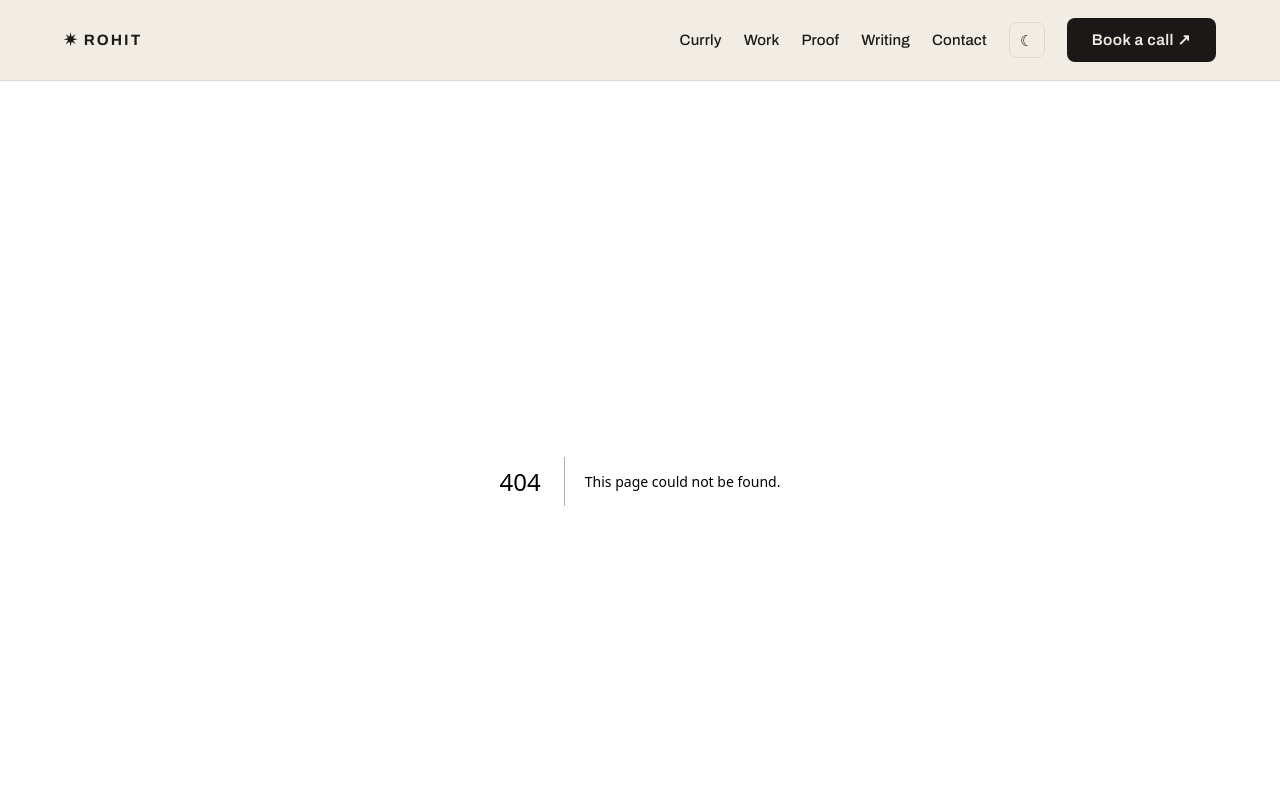
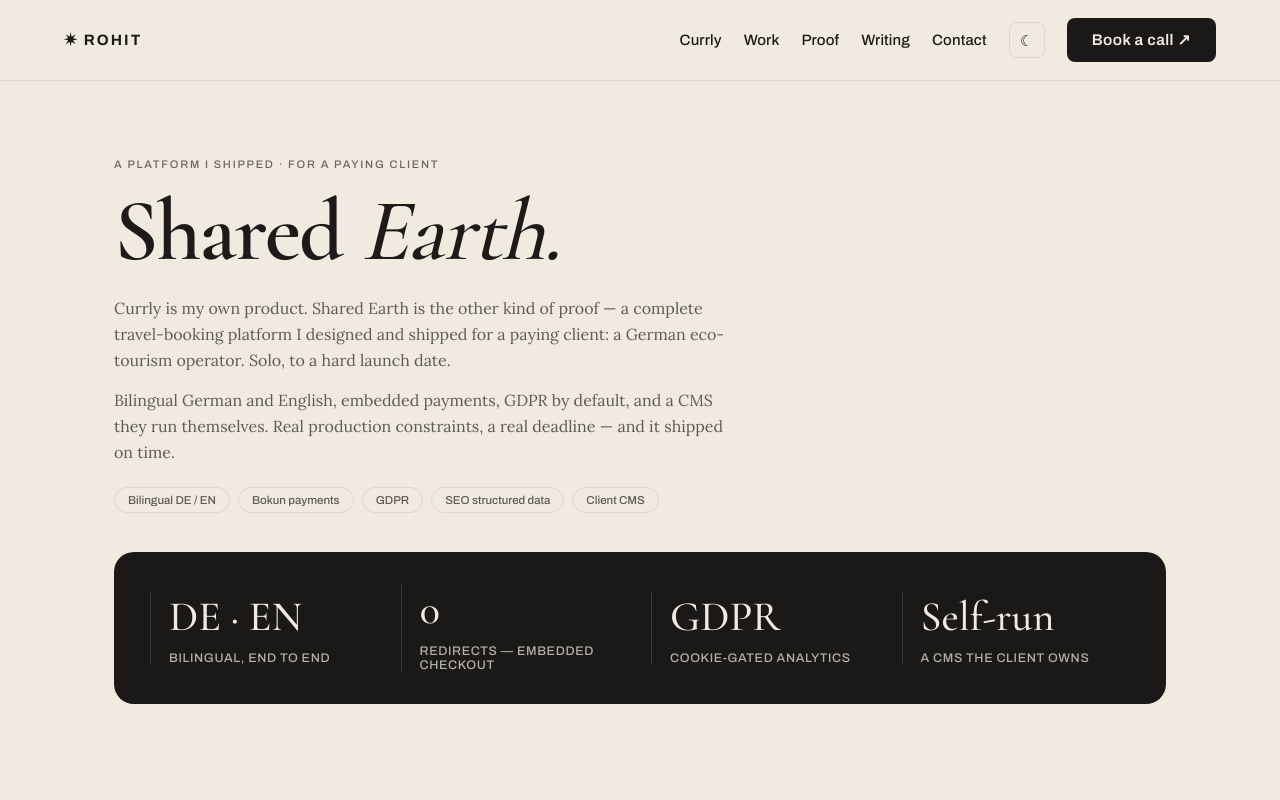
Before and after one commit to rohit1703/rohit-executive-portfolio, a Next.js app: page /shared-earth in a window 1280 px wide. Before the commit this address had no page. Shown: the top 800 px of the page. Built offline with nearby package versions, Linux system fonts and the light colour scheme.

Commit message:
feat: add Shared Earth — second shipped build (client booking platform)
- new /shared-earth page (bilingual DE/EN, embedded Bokun, GDPR, per-tour SEO, client CMS)
- Home: companion card under Currly ('the build muscle isn't a one-off')
- cross-link from /currly

```diff
--- a/app/currly/page.tsx
+++ b/app/currly/page.tsx
@@ -98,6 +98,9 @@
             <a className="pill pill-primary" href={CURRLY} target="_blank" rel="noopener noreferrer" style={{ alignSelf: 'flex-start' }}>Visit Currly ↗</a>
           </div>
         </div>
+        <p style={{ fontFamily: 'var(--body)', fontSize: 14, margin: '26px 0 0' }}>
+          <a href="/shared-earth">Also shipped: Shared Earth — a bilingual booking platform I built for a client →</a>
+        </p>
       </section>
     </div>
   );
--- /dev/null
+++ b/app/shared-earth/page.tsx
@@ -0,0 +1,79 @@
+import type { Metadata } from 'next';
+import Link from 'next/link';
+
+export const metadata: Metadata = {
+  title: 'Shared Earth — Rohit Mallavarapu',
+  description:
+    'A bilingual (DE/EN) travel-booking platform for a German eco-tourism operator — designed and shipped solo to a fixed launch date, with embedded Bokun payments, GDPR-compliant analytics, per-tour SEO structured data, and a client-run CMS.',
+};
+
+const TECH = ['Bilingual DE / EN', 'Bokun payments', 'GDPR', 'SEO structured data', 'Client CMS'];
+
+const SPECS: [string, string][] = [
+  ['DE · EN', 'Bilingual, end to end'],
+  ['0', 'Redirects — embedded checkout'],
+  ['GDPR', 'Cookie-gated analytics'],
+  ['Self-run', 'A CMS the client owns'],
+];
+
+const DECISIONS: { n: string; t: string; b: string }[] = [
+  { n: '01', t: 'Payments that never leave the site', b: 'Embedded Bokun checkout instead of a redirect — the traveller books and pays without leaving Shared Earth, so the brand carries all the way through the transaction.' },
+  { n: '02', t: 'Bilingual from the ground up', b: 'German and English as first-class citizens — not a bolt-on translation but a fully localised booking flow, content, and metadata in both languages.' },
+  { n: '03', t: 'GDPR, built in — not patched on', b: 'Analytics gated behind cookie consent: nothing tracks until the visitor agrees. Compliance from the first line, for a European operator and audience.' },
+  { n: '04', t: 'Every tour, structured for search', b: 'Per-tour SEO structured data so each experience is individually discoverable and eligible for rich results — the booking engine feeding the growth engine.' },
+  { n: '05', t: 'A site the client runs without me', b: 'A CMS the operator manages themselves — they add tours, edit content, and publish on their own. I built it to be handed over, not depended on.' },
+];
+
+export default function SharedEarthPage() {
+  return (
+    <div className="container">
+      <section className="page-hero" style={{ maxWidth: '64ch' }}>
+        <span className="mini-eyebrow" style={{ letterSpacing: '.16em', marginBottom: 18 }}>A platform I shipped · for a paying client</span>
+        <h1>Shared <span className="ital">Earth.</span></h1>
+        <p className="lead">
+          Currly is my own product. Shared Earth is the other kind of proof — a complete
+          travel-booking platform I designed and shipped for a paying client: a German
+          eco-tourism operator. Solo, to a hard launch date.
+        </p>
+        <p className="lead" style={{ marginTop: 14 }}>
+          Bilingual German and English, embedded payments, GDPR by default, and a CMS they run
+          themselves. Real production constraints, a real deadline — and it shipped on time.
+        </p>
+        <div className="tech-tags">
+          {TECH.map((t) => <span className="tech-tag" key={t}>{t}</span>)}
+        </div>
+      </section>
+
+      <section className="section">
+        <div className="band no-mark">
+          {SPECS.map(([n, l]) => (
+            <div className="band-item" key={l}>
+              <p className="band-num">{n}</p>
+              <p className="band-label">{l}</p>
+            </div>
+          ))}
+        </div>
+      </section>
+
+      <section className="section" style={{ paddingBottom: 'clamp(44px,6vw,80px)' }}>
+        <span className="mini-eyebrow" style={{ letterSpacing: '.16em', marginBottom: 8 }}>What it took</span>
+        <h2 className="serif" style={{ fontSize: 'clamp(28px,3.2vw,40px)', lineHeight: 1.06, margin: '0 0 30px' }}>
+          A booking platform, <span className="ital">end to end.</span>
+        </h2>
+        <div className="eng-grid">
+          {DECISIONS.map((d) => (
+            <div className={`eng-item${d.n === '05' ? ' last' : ''}`} key={d.n}>
+              <span className="eng-num">{d.n}</span>
+              <h3>{d.t}</h3>
+              <p>{d.b}</p>
+            </div>
+          ))}
+          <div className="eng-cta">
+            <p>One of two products I&rsquo;ve shipped. The other is Currly.</p>
+            <Link className="pill pill-primary" href="/currly" style={{ alignSelf: 'flex-start' }}>See Currly ▸</Link>
+          </div>
+        </div>
+      </section>
+    </div>
+  );
+}
```
Also changed, not shown: app/page.tsx (+34 -0 lines).
